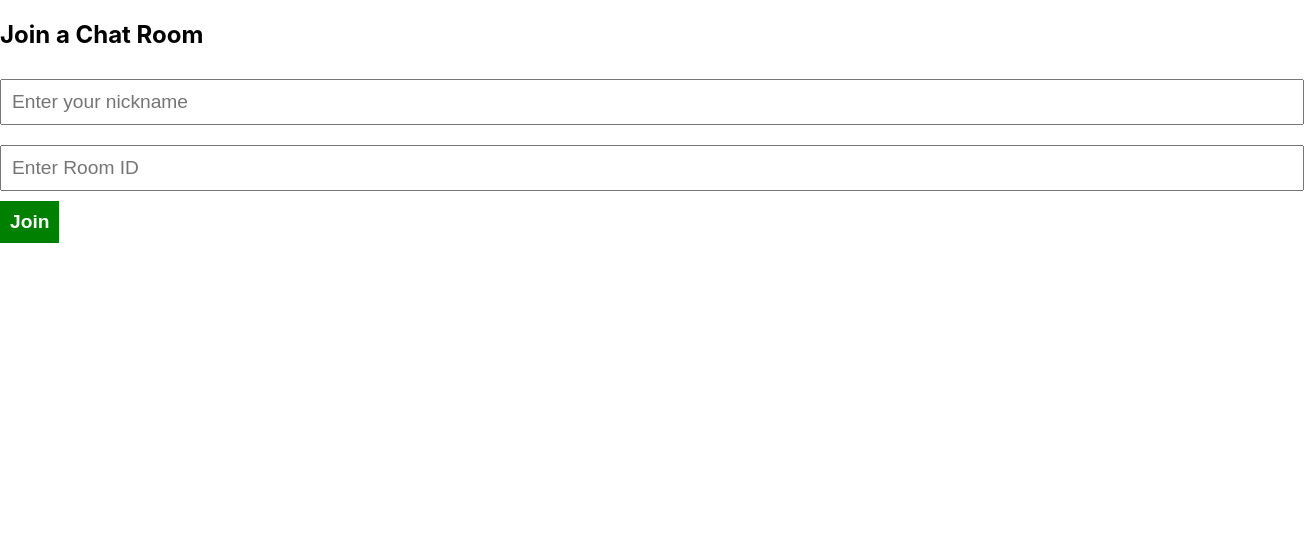
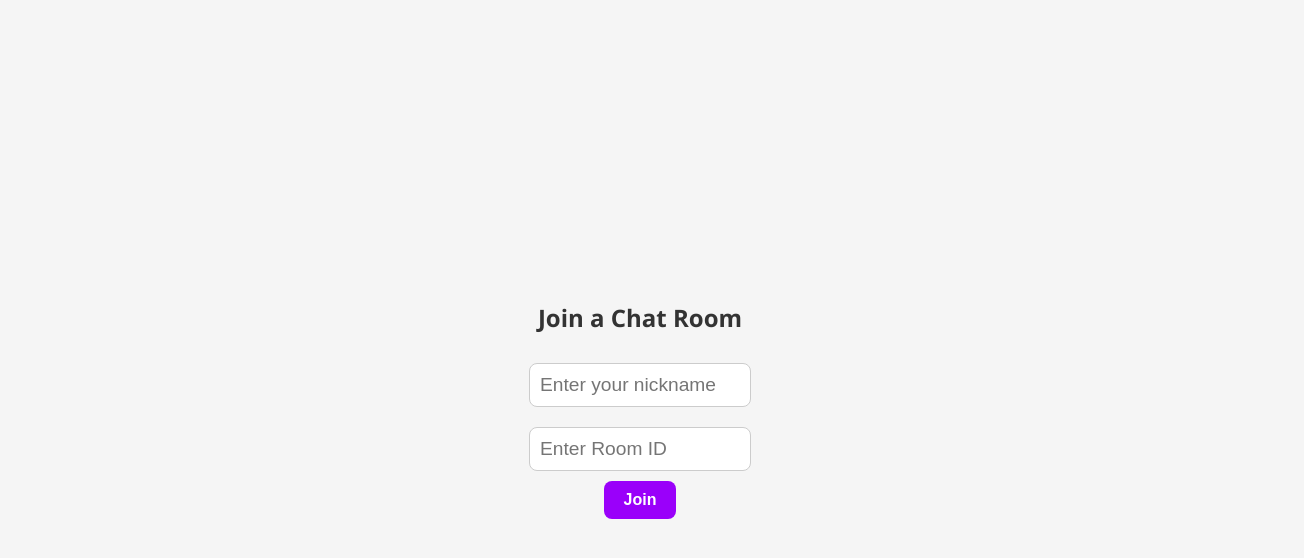
Before and after one commit to PsimonL/client-side-react, a React (Create React App) app: page /join-room in a window 1280 px wide. Shown: the top 558 px of the page, 1304 px wide, since content can reach past the window. Built offline with nearby package versions, Linux system fonts and the light colour scheme.

Commit message:
new index.css

```diff
--- a/src/components/JoinRoom.js
+++ b/src/components/JoinRoom.js
@@ -12,21 +12,23 @@ function JoinRoom() {
   };
 
   return (
-    <div>
+    <div className="join-room-container">
       <h2>Join a Chat Room</h2>
       <input
         type="text"
         value={nickname}
         onChange={(e) => setNickname(e.target.value)}
         placeholder="Enter your nickname"
+        className="join-room-input"
       />
       <input
         type="text"
         value={roomId}
         onChange={(e) => setRoomId(e.target.value)}
         placeholder="Enter Room ID"
+        className="join-room-input"
       />
-      <button onClick={joinRoom}>Join</button>
+      <button onClick={joinRoom} className="join-room-button">Join</button>
     </div>
   );
 }
--- a/src/index.css
+++ b/src/index.css
@@ -1,6 +1,20 @@
+:root {
+  --primary-color: #b444f9;
+  --secondary-color: #2196F3;
+  --background-color: #F5F5F5;
+  --text-color: #333;
+  --input-background: #FFF;
+  --button-background: #9a00fa;
+  --button-hover: #230039;
+  --button-text: #FFF;
+  --box-shadow: 0 4px 6px rgba(0, 0, 0, 0.1);
+}
+
 body {
   margin: 0;
-  font-family: -apple-system, BlinkMacSystemFont, 'Segoe UI', 'Roboto', 'Oxygen', 'Ubuntu', 'Cantarell', 'Fira Sans', 'Droid Sans', 'Helvetica Neue', sans-serif;
+  font-family: 'Segoe UI', Tahoma, Geneva, Verdana, sans-serif;
+  background-color: var(--background-color);
+  color: var(--text-color);
   -webkit-font-smoothing: antialiased;
   -moz-osx-font-smoothing: grayscale;
 }
@@ -12,15 +26,25 @@ code {
 input {
   padding: 10px;
   font-size: 1.2em;
+  border: 1px solid #ccc;
+  border-radius: 8px;
+  background-color: var(--input-background);
 }
 
 button {
   border: none;
-  padding: 10px;
-  background: green;
-  color: #fff;
-  font-size: 1.2em;
+  padding: 10px 20px;
+  background: var(--button-background);
+  color: var(--button-text);
+  font-size: 1em;
   font-weight: bold;
+  border-radius: 8px;
+  cursor: pointer;
+  transition: background-color 0.3s;
+}
+
+button:hover {
+  background: var(--button-hover);
 }
 
 .container {
@@ -30,45 +54,63 @@ button {
 .register {
   position: fixed;
   padding: 30px;
-  box-shadow: 0 2.8px 2.2px rgba(0, 0, 0, 0.034), 0 6.7px 5.3px rgba(0, 0, 0, 0.048), 0 12.5px 10px rgba(0, 0, 0, 0.06), 0 22.3px 17.9px rgba(0, 0, 0, 0.072), 0 41.8px 33.4px rgba(0, 0, 0, 0.086), 0 100px 80px rgba(0, 0, 0, 0.12);
+  box-shadow: var(--box-shadow);
   top: 35%;
-  left: 32%;
+  left: 50%;
+  transform: translate(-50%, -50%);
   display: flex;
-  flex-direction: row;
+  flex-direction: column;
+  background-color: var(--input-background);
+  border-radius: 10px;
 }
 
 .chat-box {
-  box-shadow: 0 2.8px 2.2px rgba(0, 0, 0, 0.034), 0 6.7px 5.3px rgba(0, 0, 0, 0.048), 0 12.5px 10px rgba(0, 0, 0, 0.06), 0 22.3px 17.9px rgba(0, 0, 0, 0.072), 0 41.8px 33.4px rgba(0, 0, 0, 0.086), 0 100px 80px rgba(0, 0, 0, 0.12);
+  box-shadow: var(--box-shadow);
   margin: 40px 50px;
   height: 600px;
   padding: 10px;
   display: flex;
   flex-direction: row;
+  background-color: var(--input-background);
+  border-radius: 10px;
 }
 
 .member-list {
   width: 20%;
+  overflow-y: auto;
+  padding: 10px;
+  background-color: var(--input-background);
+  border-radius: 10px;
 }
 
 .chat-content {
   width: 80%;
   margin-left: 10px;
+  display: flex;
+  flex-direction: column;
 }
 
 .chat-messages {
   height: 80%;
-  border: 1px solid #000;
+  border: 1px solid #ccc;
+  border-radius: 10px;
+  padding: 10px;
+  overflow-y: auto;
 }
 
 .send-message {
   width: 100%;
   display: flex;
   flex-direction: row;
+  margin-top: 10px;
 }
 
 .input-message {
   width: 90%;
+  padding: 10px;
+  border: 1px solid #ccc;
   border-radius: 50px;
+  background-color: var(--input-background);
 }
 
 ul {
@@ -81,19 +123,26 @@ ul {
   border-radius: 50px;
   margin-left: 5px;
   cursor: pointer;
+  background-color: var(--button-background);
+  color: var(--button-text);
+}
+
+.send-button:hover {
+  background-color: var(--button-hover);
 }
 
 .member {
   padding: 10px;
   background: #eee;
-  border: #000;
+  border: 1px solid #ccc;
   cursor: pointer;
   margin: 5px 2px;
-  box-shadow: 0 8px 8px -4px lightblue;
+  border-radius: 8px;
+  box-shadow: var(--box-shadow);
 }
 
 .member.active {
-  background: blueviolet;
+  background: var(--secondary-color);
   color: #fff;
 }
 
@@ -115,12 +164,14 @@ ul {
 }
 
 .message {
-  padding: 5px;
+  padding: 10px;
   width: auto;
   display: flex;
   flex-direction: row;
-  box-shadow: 0 3px 10px rgb(0 0 0 / 0.2);
+  box-shadow: var(--box-shadow);
   margin: 5px 10px;
+  border-radius: 10px;
+  background-color: var(--input-background);
 }
 
 .message-data {
@@ -131,7 +182,6 @@ ul {
   justify-content: end;
 }
 
-/* Additional Styles for centering Home, Login, and Register pages */
 .centered-page {
   display: flex;
   flex-direction: column;
@@ -154,7 +204,6 @@ input {
   margin: 10px 0;
 }
 
-
 .button-container {
   display: flex;
   justify-content: center;
@@ -164,3 +213,32 @@ input {
 .button-container button {
   margin: 0 10px;
 }
+
+.join-room-container {
+  display: flex;
+  flex-direction: column;
+  align-items: center;
+  justify-content: center;
+  height: 100vh;
+  text-align: center;
+}
+
+.join-room-input {
+  margin: 10px 0;
+  padding: 10px;
+  width: 200px;
+  border: 1px solid #ccc;
+  border-radius: 8px;
+}
+
+.join-room-button {
+  padding: 10px 20px;
+  border-radius: 8px;
+  background-color: var(--button-background);
+  color: var(--button-text);
+  cursor: pointer;
+}
+
+.join-room-button:hover {
+  background-color: var(--button-hover);
+}
```
